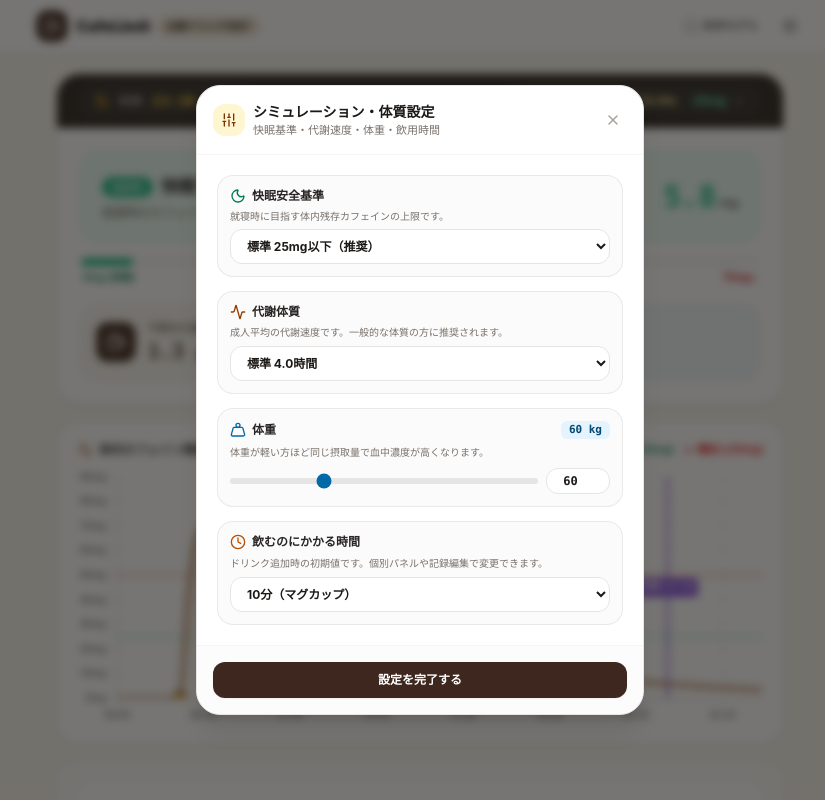
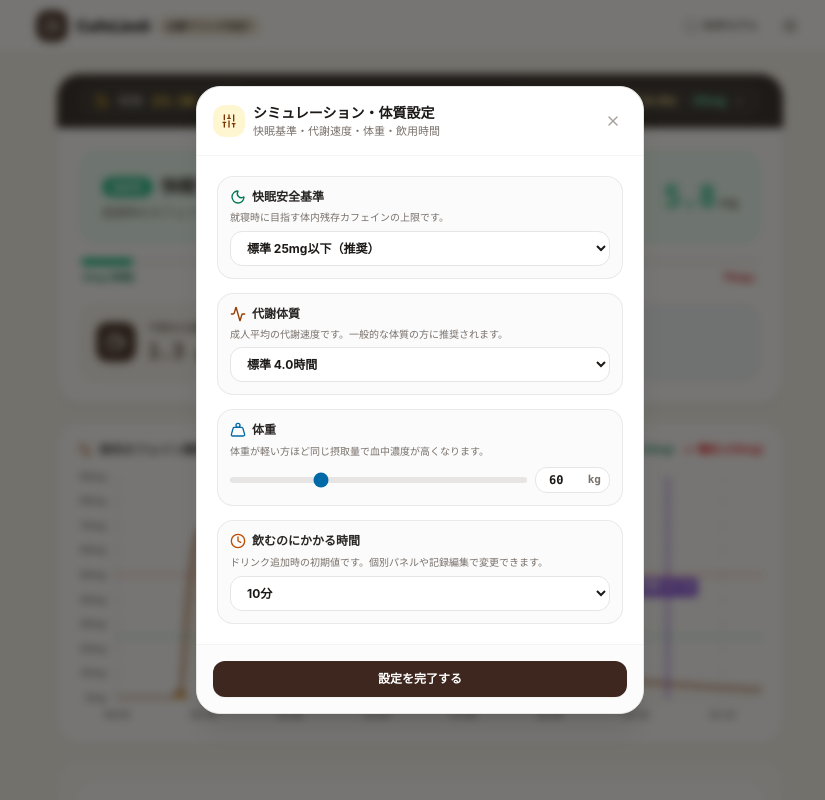
Before and after one commit to Ume-Chika/CafeLimit, a React (Vite) app: page / in a window 1280 px wide. Both pictures are taken after a click on the button "タップしてシミュレーション・体質設定（快眠基準・代謝速度・体重・飲用時間）を変更". Shown: the top 800 px of the page, without its empty margins (220-1045 px from the left). Built offline with nearby package versions, Linux system fonts and the light colour scheme.

Commit message:
refactor: simplify weight input to single unified display and remove parentheses in duration select

```diff
--- a/src/components/EditEventModal.tsx
+++ b/src/components/EditEventModal.tsx
@@ -167,19 +167,19 @@ const EditEventModalContent: React.FC<EditEventModalContentProps> = ({
               onChange={(e) => setDrinkingDurationMinutes(Number(e.target.value))}
               className="w-full bg-stone-50 border border-stone-200 rounded-xl px-3 py-2 font-bold text-stone-900 focus:outline-none focus:ring-2 focus:ring-amber-500/20 cursor-pointer"
             >
-              <option value={10}>10分（標準・マグカップ1杯）</option>
+              <option value={10}>10分</option>
               <option value={20}>20分</option>
               <option value={30}>30分</option>
               <option value={45}>45分</option>
-              <option value={60}>1時間（タンブラーなど）</option>
+              <option value={60}>1時間</option>
               <option value={90}>1.5時間</option>
               <option value={120}>2時間</option>
               <option value={180}>3時間</option>
-              <option value={240}>4時間（午前／午後かけて）</option>
+              <option value={240}>4時間</option>
               <option value={360}>6時間</option>
-              <option value={480}>8時間（勤務時間中）</option>
-              <option value={720}>12時間（ラボ・デスク作業でチビチビ）</option>
-              <option value={1440}>24時間（1日中かけて飲む）</option>
+              <option value={480}>8時間</option>
+              <option value={720}>12時間</option>
+              <option value={1440}>24時間</option>
             </select>
           </div>
 
--- a/src/components/EditPresetModal.tsx
+++ b/src/components/EditPresetModal.tsx
@@ -208,19 +208,19 @@ const EditPresetModalContent: React.FC<EditPresetModalContentProps> = ({
               onChange={(e) => setDrinkingDurationMinutes(Number(e.target.value))}
               className="w-full bg-stone-50 border border-stone-200 rounded-xl px-3 py-2 font-bold text-stone-900 focus:outline-none focus:ring-2 focus:ring-amber-500/20 cursor-pointer"
             >
-              <option value={10}>10分（標準・マグカップ1杯）</option>
+              <option value={10}>10分</option>
               <option value={20}>20分</option>
               <option value={30}>30分</option>
               <option value={45}>45分</option>
-              <option value={60}>1時間（タンブラーなど）</option>
+              <option value={60}>1時間</option>
               <option value={90}>1.5時間</option>
               <option value={120}>2時間</option>
               <option value={180}>3時間</option>
-              <option value={240}>4時間（午前／午後かけて）</option>
+              <option value={240}>4時間</option>
               <option value={360}>6時間</option>
-              <option value={480}>8時間（勤務時間中）</option>
-              <option value={720}>12時間（ラボ・デスク作業でチビチビ）</option>
-              <option value={1440}>24時間（1日中かけて飲む）</option>
+              <option value={480}>8時間</option>
+              <option value={720}>12時間</option>
+              <option value={1440}>24時間</option>
             </select>
           </div>
 
--- a/src/components/MetabolicModal.tsx
+++ b/src/components/MetabolicModal.tsx
@@ -136,14 +136,9 @@ export const MetabolicModal: React.FC<MetabolicModalProps> = ({
 
           {/* 3. 体重 */}
           <div className="p-3 bg-stone-50/70 rounded-2xl border border-stone-200/80 space-y-1.5">
-            <div className="flex items-center justify-between">
             <div className="flex items-center space-x-1.5 font-black text-stone-800">
               <Weight className="w-4 h-4 text-sky-700" />
               <span>体重</span>
-              </div>
-              <span className="text-[11px] font-mono font-black text-sky-900 bg-sky-100/80 px-2 py-0.5 rounded-md">
-                {bodyWeightKg} kg
-              </span>
             </div>
             <p className="text-[10px] text-stone-500 leading-normal">
               体重が軽い方ほど同じ摂取量で血中濃度が高くなります。
@@ -158,14 +153,17 @@ export const MetabolicModal: React.FC<MetabolicModalProps> = ({
                 onChange={(e) => onChangeBodyWeight && onChangeBodyWeight(Number(e.target.value))}
                 className="flex-1 h-1.5 bg-stone-200 rounded-lg appearance-none cursor-pointer accent-sky-700"
               />
+              <div className="flex items-center space-x-1 bg-white border border-stone-200 rounded-xl px-2 py-1">
                 <input
                   type="number"
                   min="30"
                   max="150"
                   value={bodyWeightKg}
                   onChange={(e) => onChangeBodyWeight && onChangeBodyWeight(Number(e.target.value))}
-                className="w-16 bg-white border border-stone-200 rounded-xl px-2 py-1 text-xs font-mono font-bold text-center text-stone-900 focus:outline-none focus:ring-2 focus:ring-sky-500/20"
+                  className="w-10 text-xs font-mono font-bold text-center text-stone-900 focus:outline-none"
                 />
+                <span className="text-[11px] font-mono font-bold text-stone-500">kg</span>
+              </div>
             </div>
           </div>
 
@@ -183,12 +181,12 @@ export const MetabolicModal: React.FC<MetabolicModalProps> = ({
               onChange={(e) => onChangeDrinkingDuration && onChangeDrinkingDuration(Number(e.target.value))}
               className="w-full bg-white border border-stone-200 rounded-xl px-3 py-2 text-xs font-bold text-stone-900 focus:outline-none focus:ring-2 focus:ring-amber-500/20 cursor-pointer"
             >
-              <option value={10}>10分（マグカップ）</option>
+              <option value={10}>10分</option>
               <option value={20}>20分</option>
               <option value={30}>30分</option>
               <option value={40}>40分</option>
               <option value={50}>50分</option>
-              <option value={60}>1時間（タンブラー）</option>
+              <option value={60}>1時間</option>
             </select>
           </div>
         </div>
```
Lines whose indentation alone changed are shown as unchanged.
